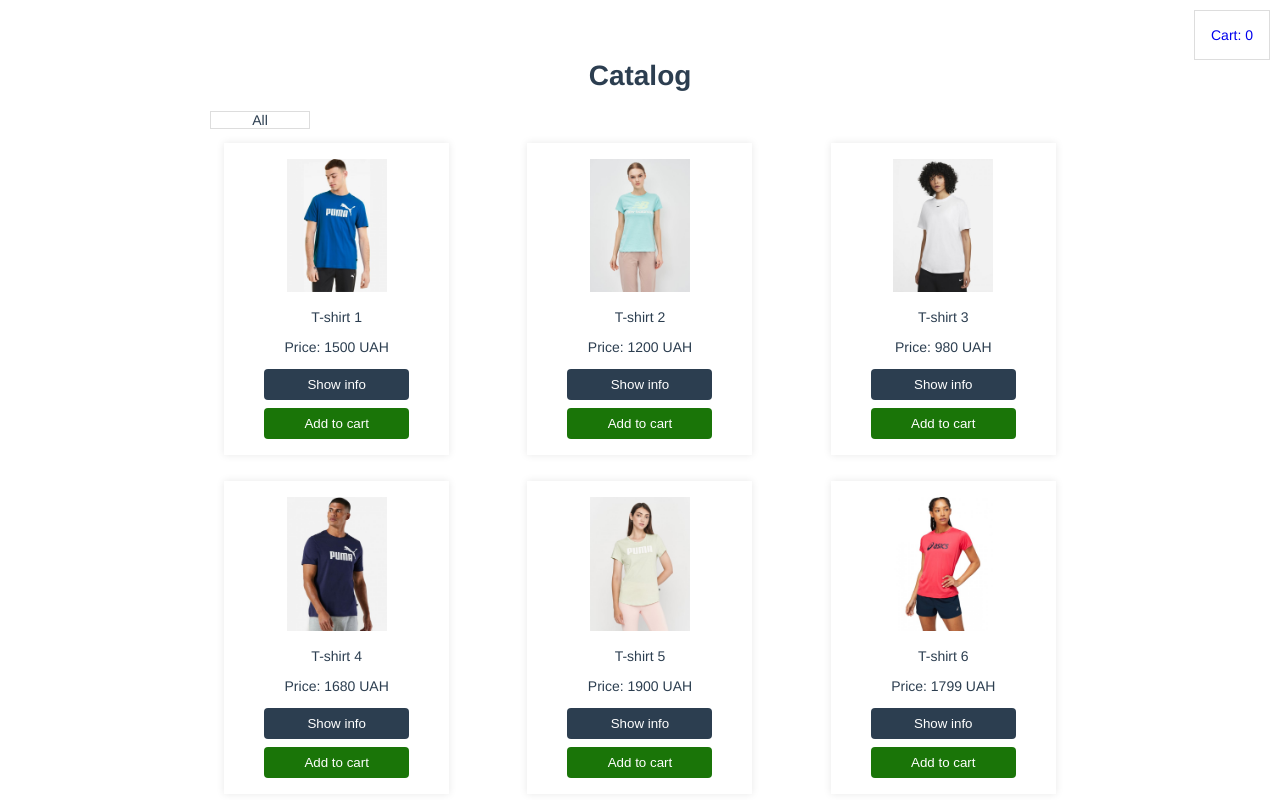
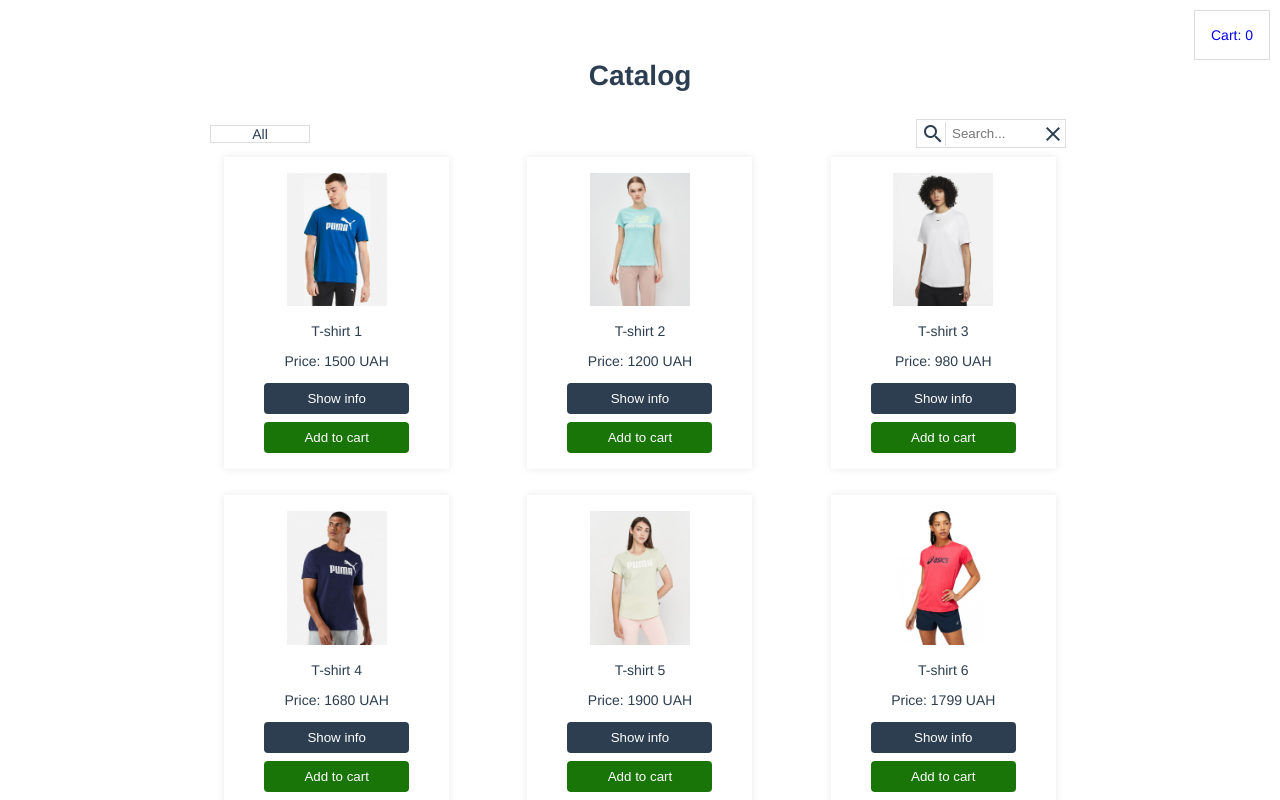
Before and after one commit to nadiiahonchar1/online-shop, a Vue app: page / in a window 1280 px wide. Shown: the top 800 px of the page. Built offline with nearby package versions, Linux system fonts and the light colour scheme; data requests are answered from the project's data file.

Commit message:
added search

```diff
--- a/src/components/catalog/CatalogMain.vue
+++ b/src/components/catalog/CatalogMain.vue
@@ -5,11 +5,14 @@
     </router-link>
     <h1>Catalog</h1>
     <catalog-notification :messages="messages" />
-    <catalog-select
-      :options="categories"
-      @select="sortByCategories"
-      :selected="selected"
-    />
+    <div class="catalog__filters">
+      <catalog-select
+        :options="categories"
+        @select="sortByCategories"
+        :selected="selected"
+      />
+      <catalog-search />
+    </div>
     <div class="catalog__list">
       <catalog-item
         v-for="product in filteredProducts"
@@ -24,6 +27,7 @@
 <script>
 import CatalogItem from "./CatalogItem.vue";
 import CatalogSelect from "./CatalogSelect.vue";
+import CatalogSearch from "./CatalogSearch.vue";
 import CatalogNotification from "../notifications/CatalogNotification.vue";
 
 import { mapActions, mapGetters } from "vuex";
@@ -33,6 +37,7 @@ export default {
     CatalogItem,
     CatalogSelect,
     CatalogNotification,
+    CatalogSearch,
   },
   name: "CatalogMain",
   data() {
@@ -57,7 +62,7 @@ export default {
     };
   },
   computed: {
-    ...mapGetters(["PRODUCTS", "CART"]),
+    ...mapGetters(["PRODUCTS", "CART", "SEARCH_QUERY"]),
     filteredProducts() {
       if (this.sortedProducts.length) {
         return this.sortedProducts;
@@ -87,9 +92,26 @@ export default {
       });
       this.selected = category.name;
     },
+    filteredByName(value) {
+      this.sortedProducts = [...this.PRODUCTS];
+      this.selected = "All";
+      if (value) {
+        this.sortedProducts = this.sortedProducts.filter(function (item) {
+          return item.name.toLowerCase().includes(value.toLowerCase());
+        });
+      } else {
+        this.sortedProducts = this.PRODUCTS;
+      }
+    },
+  },
+  watch: {
+    SEARCH_QUERY() {
+      this.filteredByName(this.SEARCH_QUERY);
+    },
   },
   mounted() {
     this.GET_PRODUCTS_FROM_API();
+    this.filteredByName(this.SEARCH_QUERY);
   },
 };
 </script>
@@ -115,5 +137,12 @@ export default {
     border: 1px solid #ddd;
     cursor: pointer;
   }
+  &__filters {
+    display: flex;
+    justify-content: space-between;
+    align-items: center;
+    margin: 0 auto;
+    max-width: 900px;
+  }
 }
 </style>
--- /dev/null
+++ b/src/components/catalog/CatalogSearch.vue
@@ -0,0 +1,71 @@
+<template>
+  <form class="catalog-search">
+    <i
+      class="catalog-search__icon material-icons"
+      @click="($event) => searchByName(searchQuery)"
+      >search</i
+    >
+    <input
+      name="query"
+      placeholder="Search..."
+      class="catalog-search__input"
+      v-model="searchQuery"
+    />
+    <i class="catalog-search__clear material-icons" @click="clearSearch"
+      >clear</i
+    >
+  </form>
+</template>
+
+<script>
+import { mapActions } from "vuex";
+export default {
+  name: "CatalogSearch",
+  data() {
+    return {
+      searchQuery: "",
+    };
+  },
+  methods: {
+    ...mapActions(["GET_SEARCH_QUERY"]),
+    searchByName(value) {
+      this.GET_SEARCH_QUERY(value);
+    },
+    clearSearch() {
+      this.searchQuery = "";
+      this.GET_SEARCH_QUERY();
+    },
+  },
+};
+</script>
+
+<style lang="scss">
+.catalog-search {
+  position: relative;
+
+  &__icon,
+  &__clear {
+    position: absolute;
+    color: $main-color;
+    cursor: pointer;
+    &:hover {
+      opacity: 0.7;
+    }
+  }
+  &__icon {
+    top: 3px;
+    left: 5px;
+    border-right: 1px solid $color-border;
+  }
+  &__clear {
+    top: 3px;
+    right: 25px;
+  }
+  &__input {
+    border: 1px solid $color-border;
+    margin-right: 24px;
+    padding: 6px 0 6px 35px;
+    width: 150px;
+  }
+}
+</style>
--- a/src/vuex/store.js
+++ b/src/vuex/store.js
@@ -6,6 +6,7 @@ const store = createStore({
   state: {
     products: [],
     cart: [],
+    searchQuery: "",
   },
   mutations: {
     SET_PRODUCTS_TO_STATE: (state, products) => {
@@ -38,6 +39,9 @@ const store = createStore({
         state.cart[index].quantity--;
       }
     },
+    SET_SEARCH_QUERY: (state, value) => {
+      state.searchQuery = value;
+    },
   },
   actions: {
     GET_PRODUCTS_FROM_API({ commit }) {
@@ -65,6 +69,9 @@ const store = createStore({
     DELETE_FROM_CART({ commit }, index) {
       commit("REMOVE_FROM_CART", index);
     },
+    GET_SEARCH_QUERY({ commit }, value) {
+      commit("SET_SEARCH_QUERY", value);
+    },
   },
   getters: {
     PRODUCTS(state) {
@@ -73,6 +80,9 @@ const store = createStore({
     CART(state) {
       return state.cart;
     },
+    SEARCH_QUERY(state) {
+      return state.searchQuery;
+    },
   },
 });
 
```
